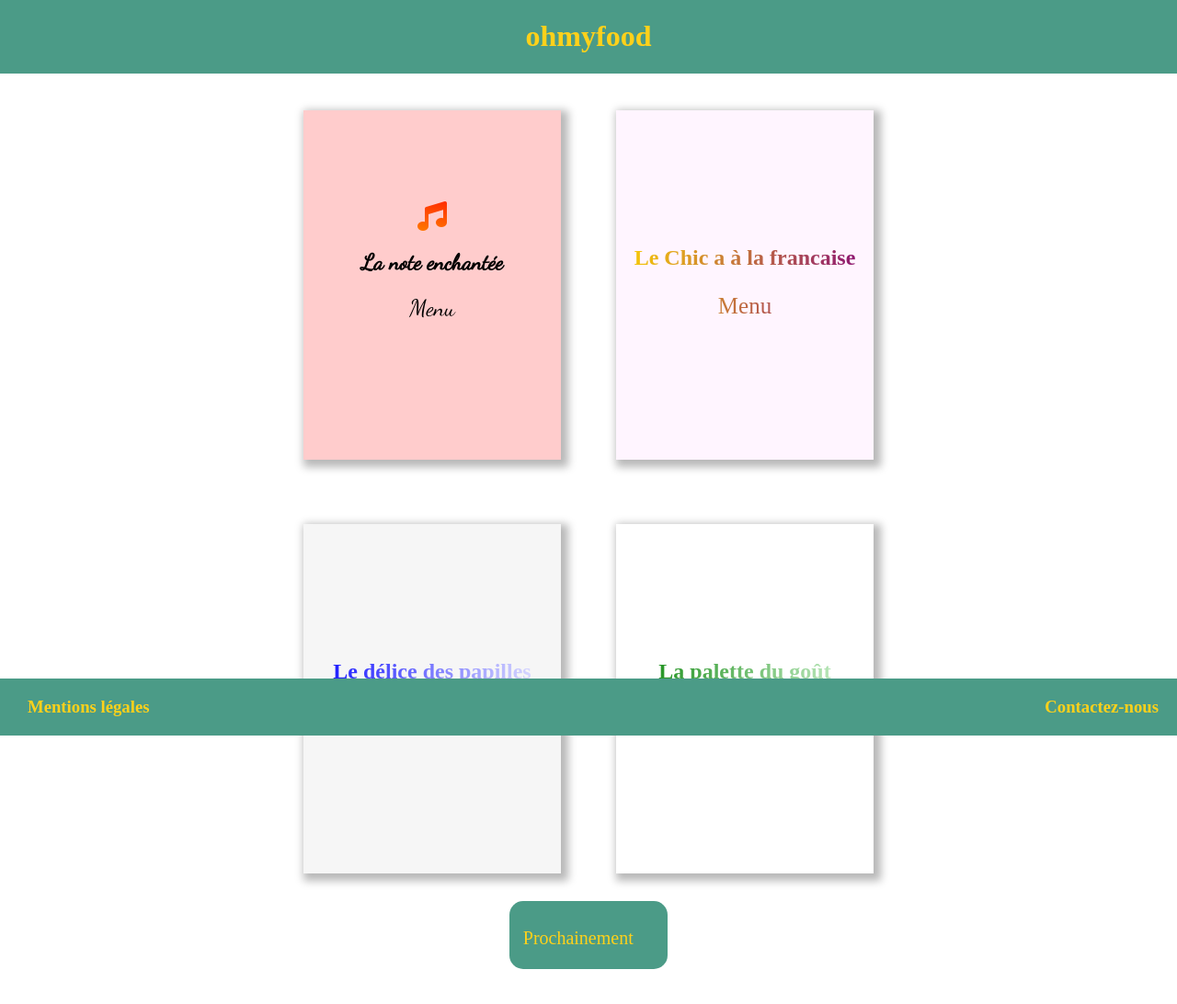
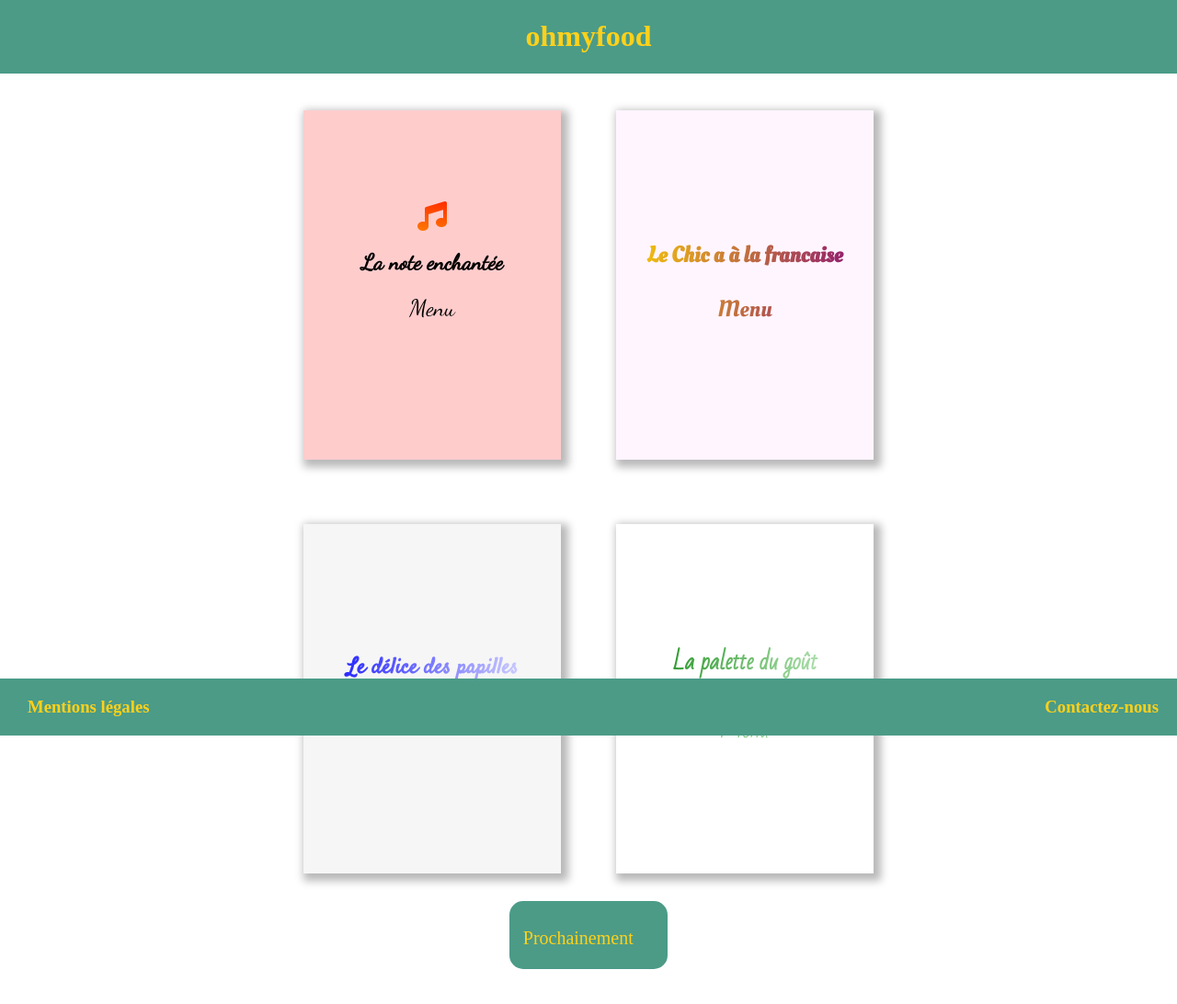
Before and after one commit to AntonyCasado/ohmyfood, a website: page index.html in a window 1280 px wide. Shown: the whole page at 92% size. Drawn offline with Linux system fonts and the light colour scheme; a web font is replaced by a local one.

Commit message:
font style implementation

```diff
--- a/index.html
+++ b/index.html
@@ -9,6 +9,9 @@
     <title>Ohmyfood</title>
     <link href='https://fonts.googleapis.com/css?family=Amiko' rel='stylesheet'>
     <link href='https://fonts.googleapis.com/css?family=Dancing Script' rel='stylesheet'>
+    <link href='https://fonts.googleapis.com/css?family=Oleo Script' rel='stylesheet'>
+    <link href='https://fonts.googleapis.com/css?family=Satisfy' rel='stylesheet'>
+    <link href='https://fonts.googleapis.com/css?family=Bad Script' rel='stylesheet'>
     <link rel="apple-touch-icon" sizes="180x180" href="/public/favicon_io/apple-touch-icon.png">
     <link rel="icon" type="image/png" sizes="32x32" href="/public/favicon_io/favicon-32x32.png">
     <link rel="icon" type="image/png" sizes="16x16" href="/public/favicon_io/favicon-16x16.png">
--- a/sass/layout/_form.scss
+++ b/sass/layout/_form.scss
@@ -49,6 +49,8 @@ body {
         }
 
         &__card:nth-child(2) {
+
+            font-family: 'Oleo Script';
             @include menu__theme(rgb(255, 204, 254), 8%);
 
             .menu__card__text {
@@ -59,6 +61,7 @@ body {
 
 
         &__card:nth-child(3) {
+            font-family: 'Satisfy';
             @include menu__theme(rgb(220, 220, 220), 10%);
 
             .menu__card__text {
@@ -68,6 +71,8 @@ body {
         }
 
         &__card:nth-child(4) {
+            font-family: 'Bad script';
+
             .menu__card__text {
                 @include animation-cursor-zoom;
                 @include menu__card-themes-text(-10deg, green, lighten(green, 70%));
```
Also changed, not shown: css/main.css, 1 other file.
